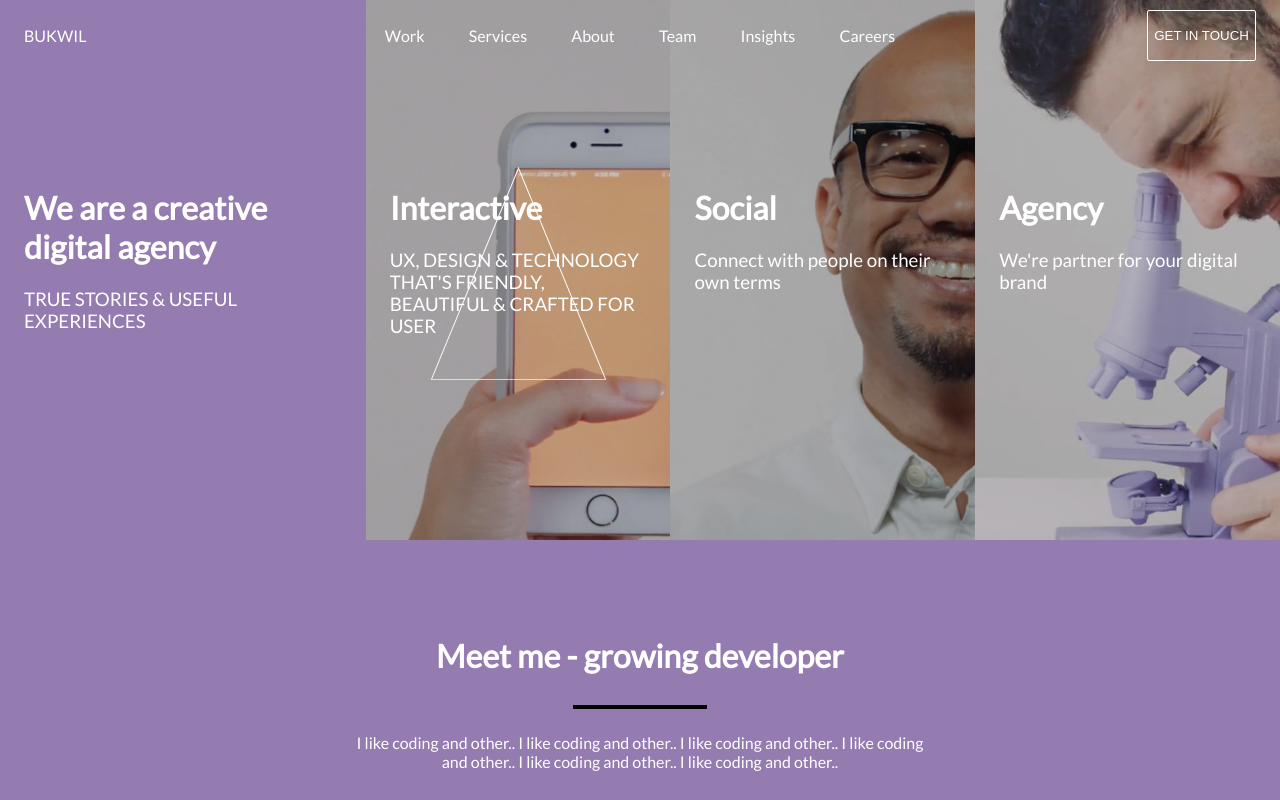
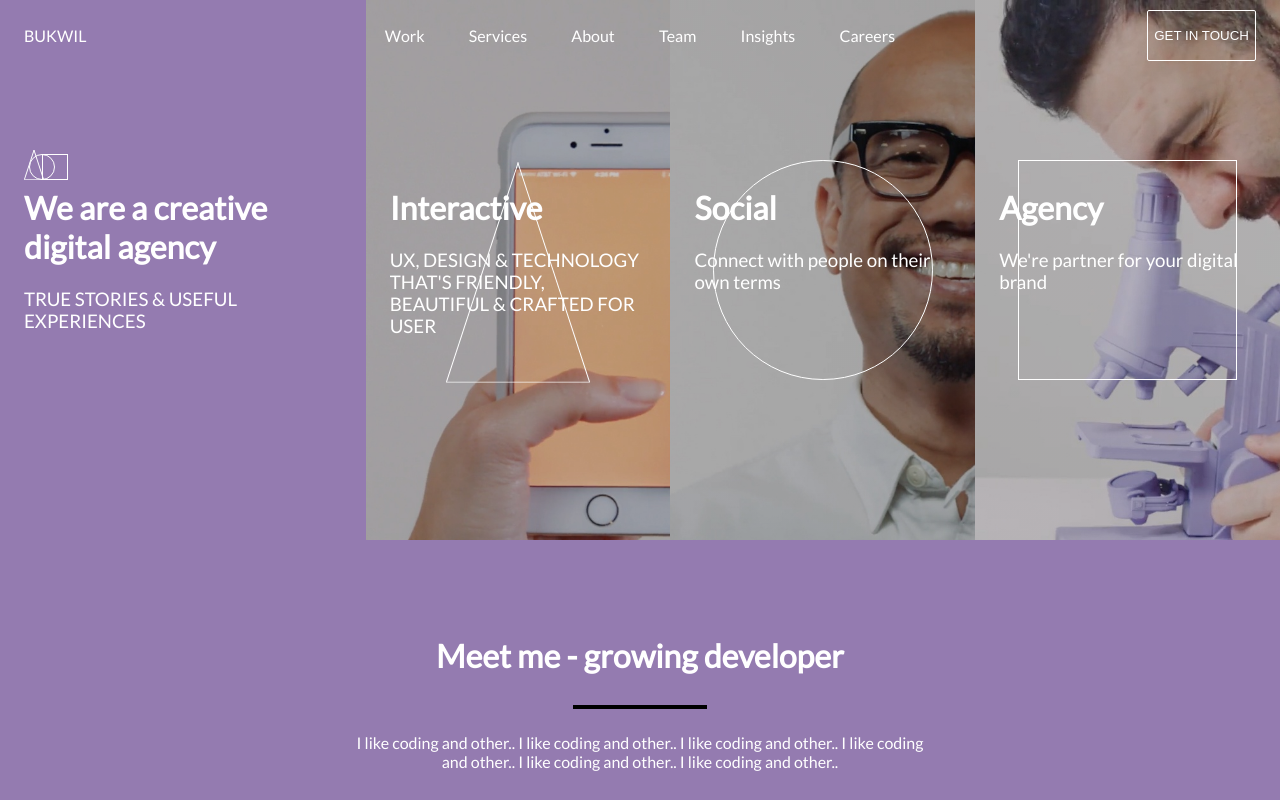
Before and after one commit to gediminasjuska/gediminasjuska.github.io, a plain HTML site: page index.html in a window 1280 px wide. Shown: the top 800 px of the page. Drawn offline with Linux system fonts and the light colour scheme.

Commit message:
added triangle, circle, square

```diff
--- a/index.html
+++ b/index.html
@@ -32,6 +32,11 @@
         <div class="boxes">
             <div class="purple">
                 <div class="purple-top">
+                    <div class="logo">
+                        <div class="triangle2"></div>
+                        <div class="circle2"></div>
+                        <div class="square2"></div>
+                    </div>
                 <div id="eql">
                 <h1>
                     We are a creative digital agency
@@ -58,6 +63,7 @@
                     </div>
                 </div>
                 <div class="two">
+                    <div class="joo"><div class="circle"></div></div>
                     <div id="eql">
                         <h1>
                             Social
@@ -68,6 +74,7 @@
                     </div>
                 </div>
                 <div class="three">
+                    <div class="joo"><div class="square"></div></div>
                     <div id="eql">
                         <h1>
                             Agency
--- a/styles.css
+++ b/styles.css
@@ -98,10 +98,42 @@ button:focus {
     z-index: 1;
     text-align: -webkit-center;
 }
+.logo{
+    height: auto;
+    width: auto;
+}
+.triangle2{
+    position: absolute;
+    margin-left: 24px;
+    top: 141px;
+    height: 46px;
+    width: 20px;
+    border-bottom: 1px solid white;
+    transform: scaleY(0.65);
+}
+.circle2{
+    border: 1px solid white;
+    border-radius: 50%;
+    background: rgba(0,0,0,0);
+    color: white;
+    position: absolute;
+    margin-left: 29px;
+    height: 24px;
+    width: 24px;
+    top: 154px;
+}
+.square2{
+    border: 1px solid white;
+    position: absolute;
+    top: 154px;
+    width: 24px;
+    height: 24px;
+    margin-left: 42px;
+}
 .triangle{
     position: relative;
-    width: 175px;
-    height: 337px;
+    width: 144px;
+    height: 345px;
     transform: scaleY(0.65);
     border-bottom: 1px solid white;
 }
@@ -115,16 +147,49 @@ button:focus {
 .triangle:before {
     border-left: 1px solid white;
     left: 0;
-    transform: rotate(15deg);
+    transform: rotate(12deg);
     transform-origin: bottom left;
   }
 
 .triangle:after {
     border-right: 1px solid white;
     right: 0;
-    transform: rotate(-15deg);
+    transform: rotate(-12deg);
     transform-origin: bottom right;
   }
+  .triangle2:before, .triangle2:after {
+    content: "";
+    position: absolute;
+    top: 0;
+    height: 100%;
+  }
+
+.triangle2:before {
+    border-left: 1px solid white;
+    left: 0;
+    transform: rotate(12deg);
+    transform-origin: bottom left;
+  }
+
+.triangle2:after {
+    border-right: 1px solid white;
+    right: 0;
+    transform: rotate(-12deg);
+    transform-origin: bottom right;
+  }
+.circle{
+    border: 1px solid white;
+    border-radius: 50%;
+    background: rgba(0,0,0,0);
+    color: white;
+    width: 217.7px;
+    height: 217.7px;
+}
+.square{
+    border: 1px solid white;
+    width: 217.7px;
+    height: 217.7px;
+}
 .one{
     background-image: linear-gradient( rgba(0, 0, 0, 0.23), rgba(0, 0, 0, 0.23) ), url(images/n.jpg);
     background-position: 0% 0%;
@@ -263,7 +328,9 @@ hr{
     .footer > .color-change{
         width: auto;
     }
-
+    .triangle2, .circle2, .square2{
+        display: none;
+    }
 }
 @media (max-width: 720px){
     .main-2{
```
